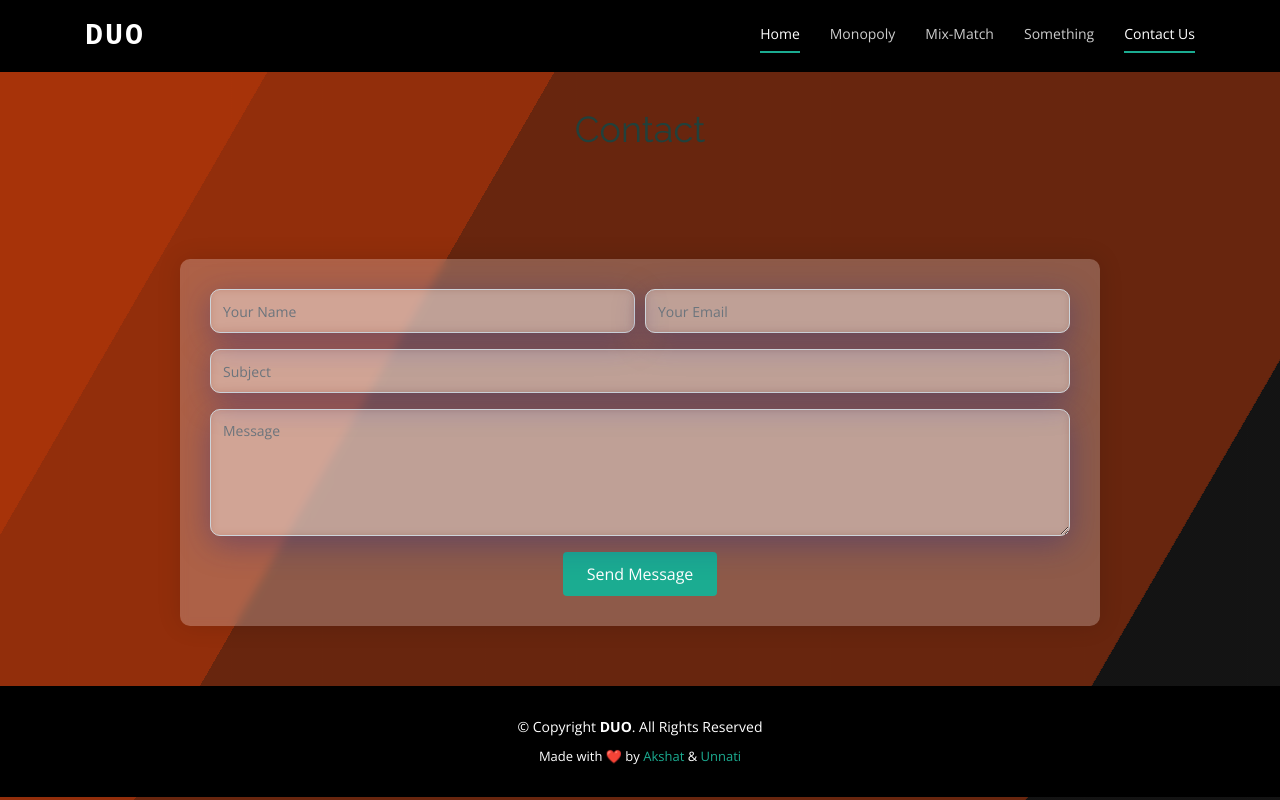
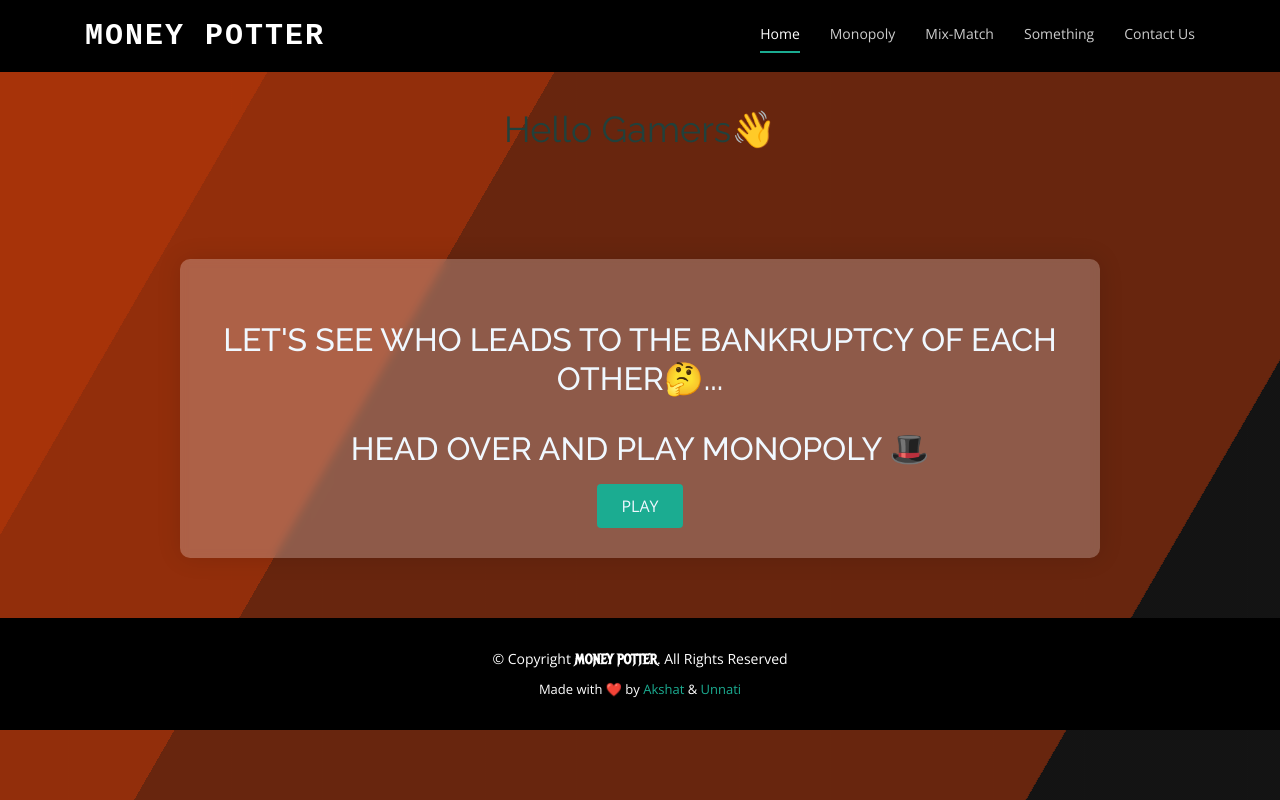
Before and after one commit to CodesbyUnnati/Snakes_and_Hackers, a plain HTML site: page index.html in a window 1280 px wide. Drawn offline with nearby package versions, Linux system fonts and the light colour scheme.

Commit message:
Update index.html

```diff
--- a/index.html
+++ b/index.html
@@ -5,13 +5,16 @@
   <meta charset="utf-8">
   <meta content="width=device-width, initial-scale=1.0" name="viewport">
 
-  <title>Duo</title>
+  <title>MONEY POTTER</title>
   <meta content="" name="descriptison">
   <meta content="" name="keywords">
 
   <!-- Favicons -->
   <link href="assets/img/favicon.png" rel="icon">
   <link href="assets/img/apple-touch-icon.png" rel="apple-touch-icon">
+<link rel="preconnect" href="https://fonts.gstatic.com">
+<link href="https://fonts.googleapis.com/css2?family=Metal+Mania&display=swap" rel="stylesheet">
+<link href="https://fonts.googleapis.com/css2?family=Metal+Mania&family=Noto+Sans+TC&display=swap" rel="stylesheet">
 
   <!-- Google Fonts -->
   <link href="https://fonts.googleapis.com/css?family=Open+Sans:300,300i,400,400i,600,600i,700,700i|Raleway:300,300i,400,400i,500,500i,600,600i,700,700i|Poppins:300,300i,400,400i,500,500i,600,600i,700,700i" rel="stylesheet">
@@ -36,19 +39,19 @@
     <div class="container d-flex">
 
       <div class="logo mr-auto">
-        <h1 class="text-light"><a href="index.html">DUO</a></h1>
-        <!-- Uncomment below if you prefer to use an image logo -->
+        <h1 class="text-light"><a href="index.html">MONEY POTTER</a></h1>
+
         <!-- <a href="index.html"><img src="assets/img/logo.png" alt="" class="img-fluid"></a>-->
       </div>
 
       <nav class="nav-menu d-none d-lg-block">
         <ul>
           <li class="active"><a href="index.html">Home</a></li>
-          <li><a href="#about">Monopoly</a></li>
-           <li><a href="mix_match.html">Mix-Match</a></li>
+          <li><a href="monopoly.html">Monopoly</a></li>
+          <li><a href="mix_match.html.html">Mix-Match</a></li>
           <li><a href="#portfolio">Something</a></li>
 
-          <li><a href="#contact">Contact Us</a></li>
+          <li><a href="contact.html">Contact Us</a></li>
 
         </ul>
       </nav><!-- .nav-menu -->
@@ -69,7 +72,7 @@
           <br>
           <br>
 
-          <h2><b>Contact</b></h2>
+          <h2><b>Hello Gamers👋</b></h2>
 
         </div>
 
@@ -79,43 +82,30 @@
             <form action="forms/contact.php" method="post" role="form" class="php-email-form">
               <div class="form-row">
                 <div class="col-md-6 form-group">
-                  <input type="text" name="name" class="form-control" id="name" placeholder="Your Name" style="background: rgba( 255, 250, 250, 0.25 );
-box-shadow: 0 8px 32px 0 rgba( 31, 38, 135, 0.37 );
-backdrop-filter: blur( 4px );
--webkit-backdrop-filter: blur( 4px );
-border-radius: 10px;" data-rule="minlen:4" data-msg="Please enter at least 4 chars" />
-                  <div class="validate"></div>
+
                 </div>
                 <div class="col-md-6 form-group">
-                  <input type="email" class="form-control" name="email" id="email" placeholder="Your Email" style="background: rgba( 255, 250, 250, 0.25 );
-box-shadow: 0 8px 32px 0 rgba( 31, 38, 135, 0.37 );
-backdrop-filter: blur( 4px );
--webkit-backdrop-filter: blur( 4px );
-border-radius: 10px;" data-rule="email" data-msg="Please enter a valid email" />
+
                   <div class="validate"></div>
                 </div>
               </div>
               <div class="form-group">
-                <input type="text" class="form-control" name="subject" id="subject" style="background: rgba( 255, 250, 250, 0.25 );
-box-shadow: 0 8px 32px 0 rgba( 31, 38, 135, 0.37 );
-backdrop-filter: blur( 4px );
--webkit-backdrop-filter: blur( 4px );
-border-radius: 10px;" placeholder="Subject" data-rule="minlen:4" data-msg="Please enter at least 8 chars of subject" />
+
                 <div class="validate"></div>
               </div>
               <div class="form-group">
-                <textarea class="form-control" name="message" rows="5" data-rule="required" style="background: rgba( 255, 250, 250, 0.25 );
-box-shadow: 0 8px 32px 0 rgba( 31, 38, 135, 0.37 );
-backdrop-filter: blur( 4px );
--webkit-backdrop-filter: blur( 4px );
-border-radius: 10px;" data-msg="Please write something for us" placeholder="Message"></textarea>
+
                 <div class="validate"></div>
               </div>
               <div class="mb-3">
+                <div class="text-center">
 
-
+                <H2 style="color: aliceblue;">LET'S SEE WHO LEADS TO THE BANKRUPTCY OF EACH OTHER🤔...</H2>
+                <BR>
+                <h2  style="color: aliceblue;">HEAD OVER AND PLAY MONOPOLY 🎩</h2>
+                </div>
               </div>
-              <div class="text-center"><button type="submit">Send Message</button></div>
+              <div class="text-center"><button type="submit"><a href="monopoly.html" style="color: aliceblue;">PLAY</a></button></div>
             </form>
           </div>
 
@@ -135,7 +125,8 @@
 
     <div class="container">
       <div class="copyright">
-        &copy; Copyright <strong><span>DUO</span></strong>. All Rights Reserved
+        &copy; Copyright <strong style="  font-family: 'Metal Mania',
+        cursive;"><span>MONEY POTTER</span></strong>. All Rights Reserved
       </div>
       <div class="credits">
 
```
